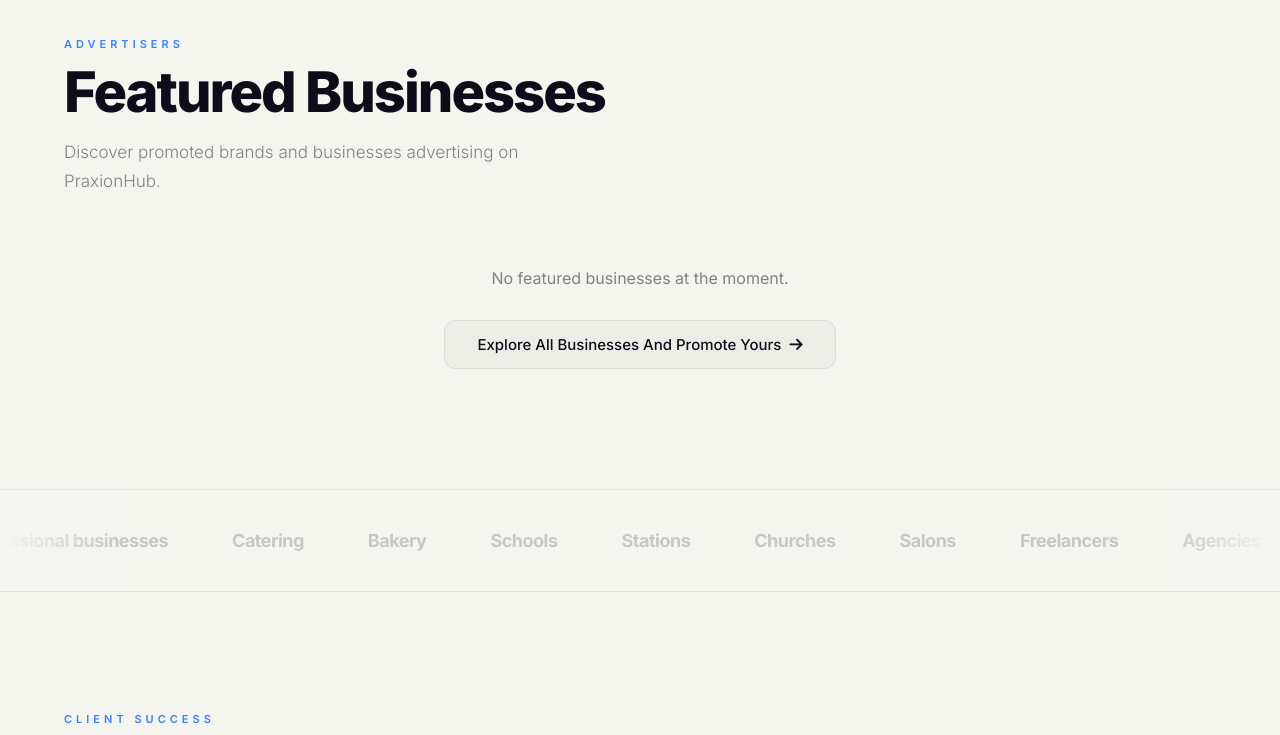
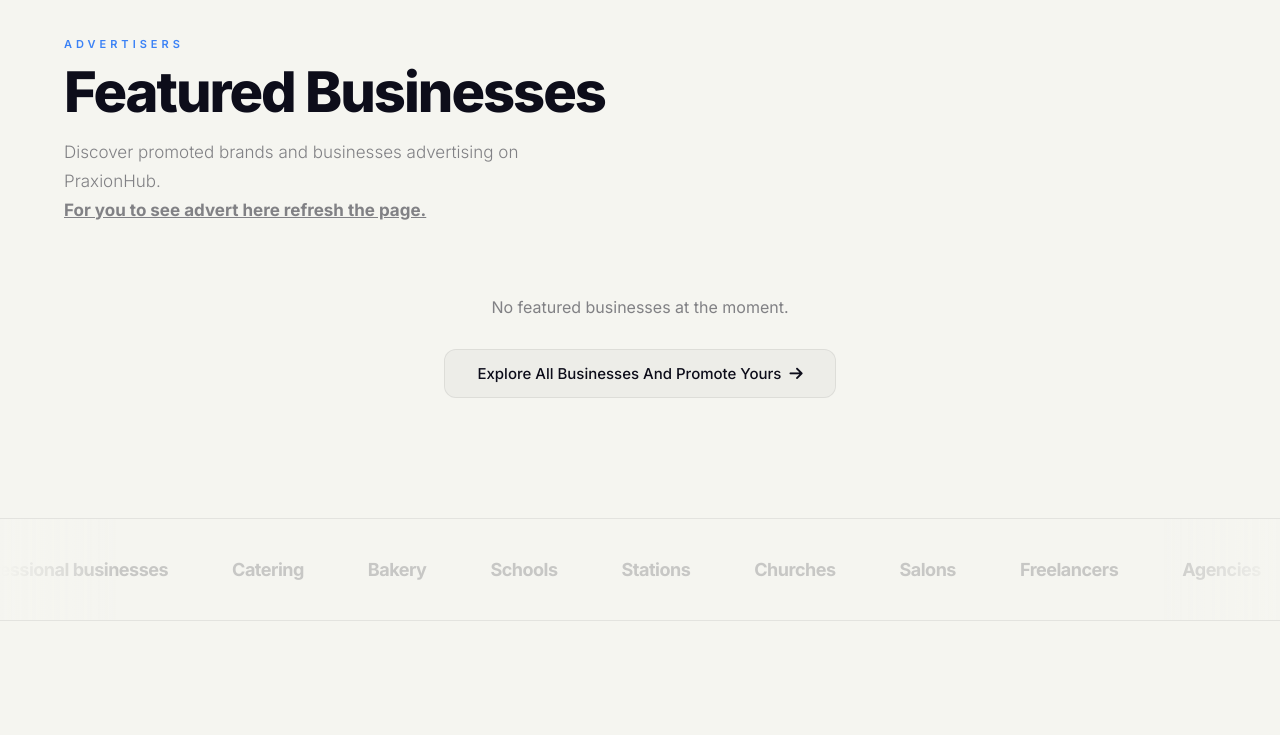
Before and after one commit to arogundadesamuel07-oss/praxionhub-portfolio, a plain HTML site: page index.html in a window 1280 px wide. Shown: the part 2320-3055 px from the top of the page. Drawn offline with nearby package versions, Linux system fonts and the light colour scheme; no server answers.

Commit message:
featured bussines

```diff
--- a/index.html
+++ b/index.html
@@ -252,7 +252,7 @@
     <div class="section-header reveal">
       <span class="section-eyebrow">Advertisers</span>
       <h2 class="section-title">Featured Businesses</h2>
-      <p class="section-sub">Discover promoted brands and businesses advertising on PraxionHub.</p>
+      <p class="section-sub">Discover promoted brands and businesses advertising on PraxionHub. <br><u><strong>For you to see advert here refresh the page.</strong></u></p>
     </div>
     <div class="business-grid" id="home-featured-businesses"></div>
     <div style="text-align:center;margin-top:32px" class="reveal">
```
